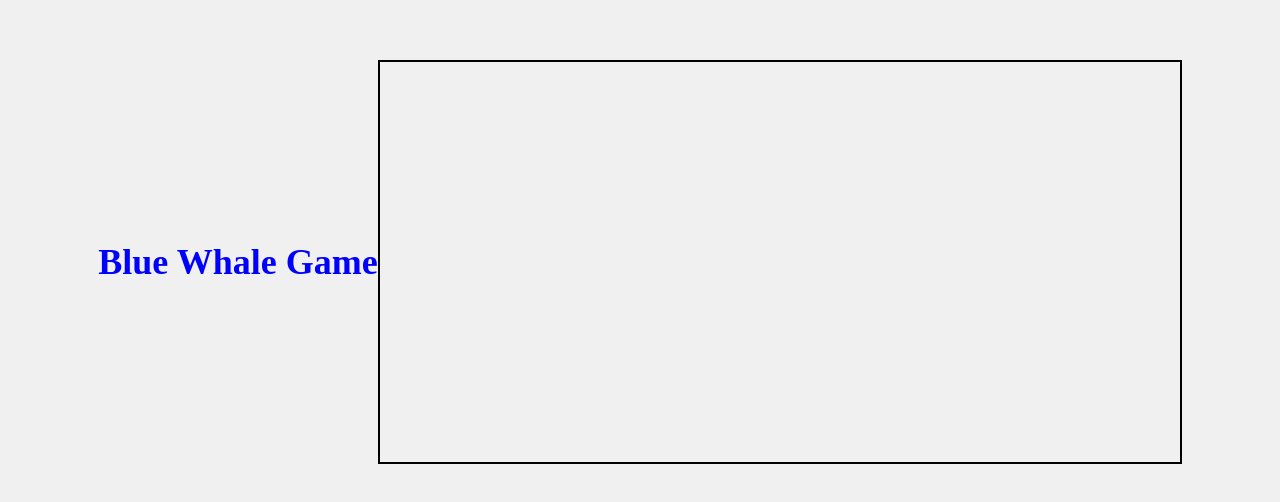
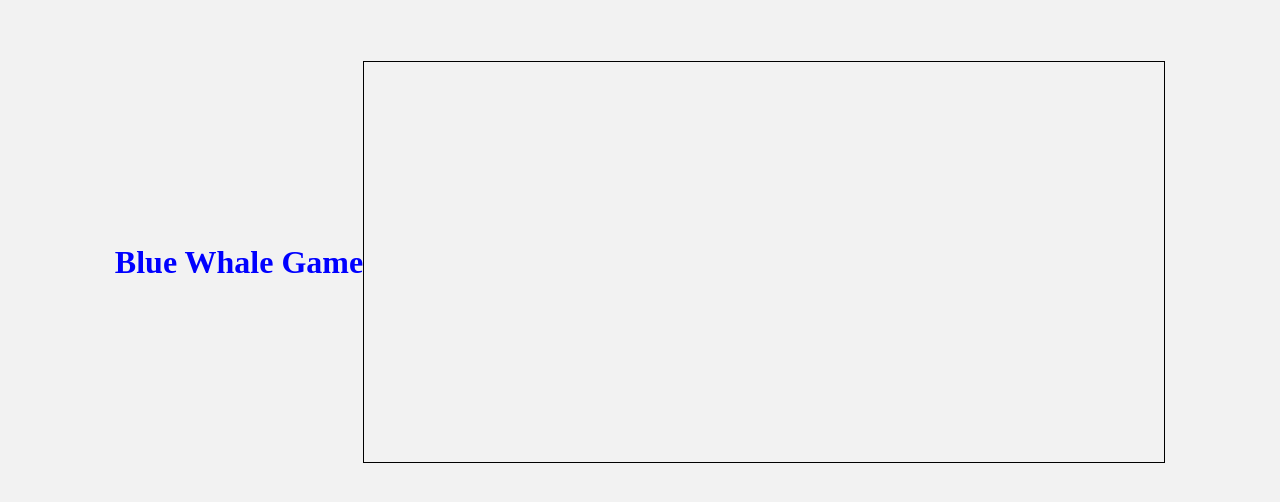
Before and after one commit to Blue-Whale-Game/Blue-Whale-Game, a plain HTML site: page index.html in a window 1280 px wide. Shown: the part 138-640 px from the top of the page. Drawn offline with Linux system fonts and the light colour scheme.

Commit message:
Add files via upload

```diff
--- a/index.html
+++ b/index.html
@@ -1,26 +1,22 @@
 <!DOCTYPE html>
 <html>
 <head>
-  <meta charset="UTF-8">
     <title>Blue Whale Game</title>
     <style>
         body {
+            background-color: #f2f2f2;
             display: flex;
             justify-content: center;
             align-items: center;
             height: 100vh;
-      background-color: #f0f0f0;
             margin: 0;
-      padding: 0;
         }
 
         canvas {
-      border: 2px solid #000;
+            border: 1px solid #000;
         }
 
         h1 {
-      text-align: center;
-      font-size: 36px;
             color: blue;
         }
     </style>
```
Lines whose indentation alone changed are shown as unchanged.
